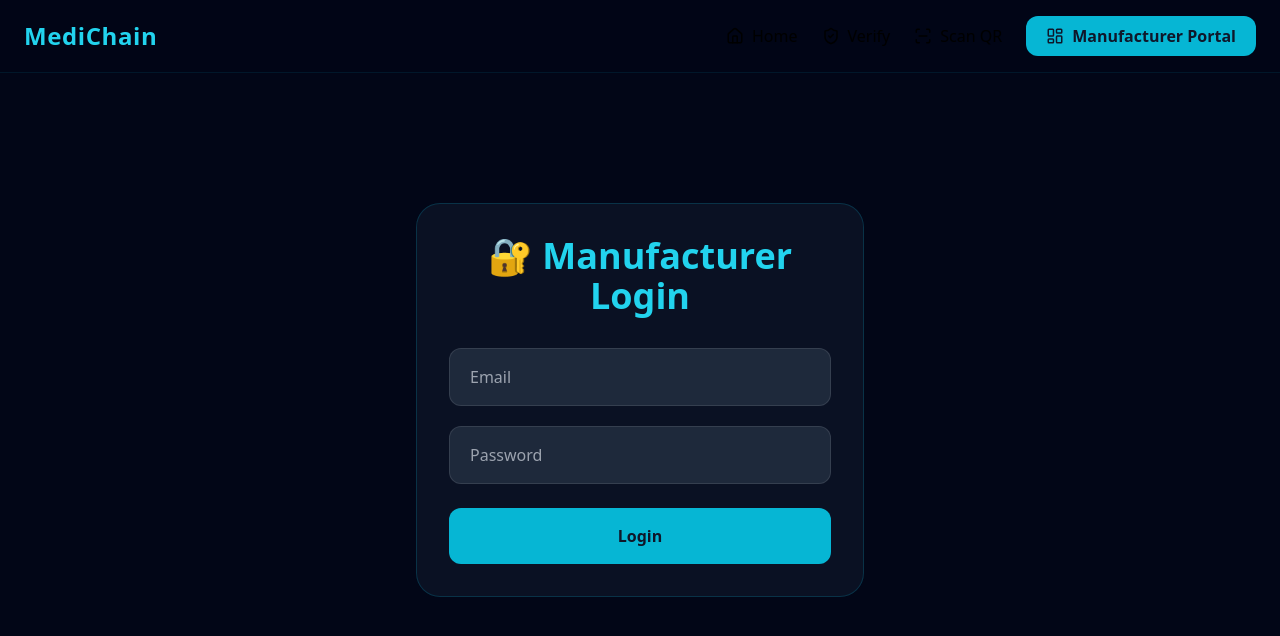
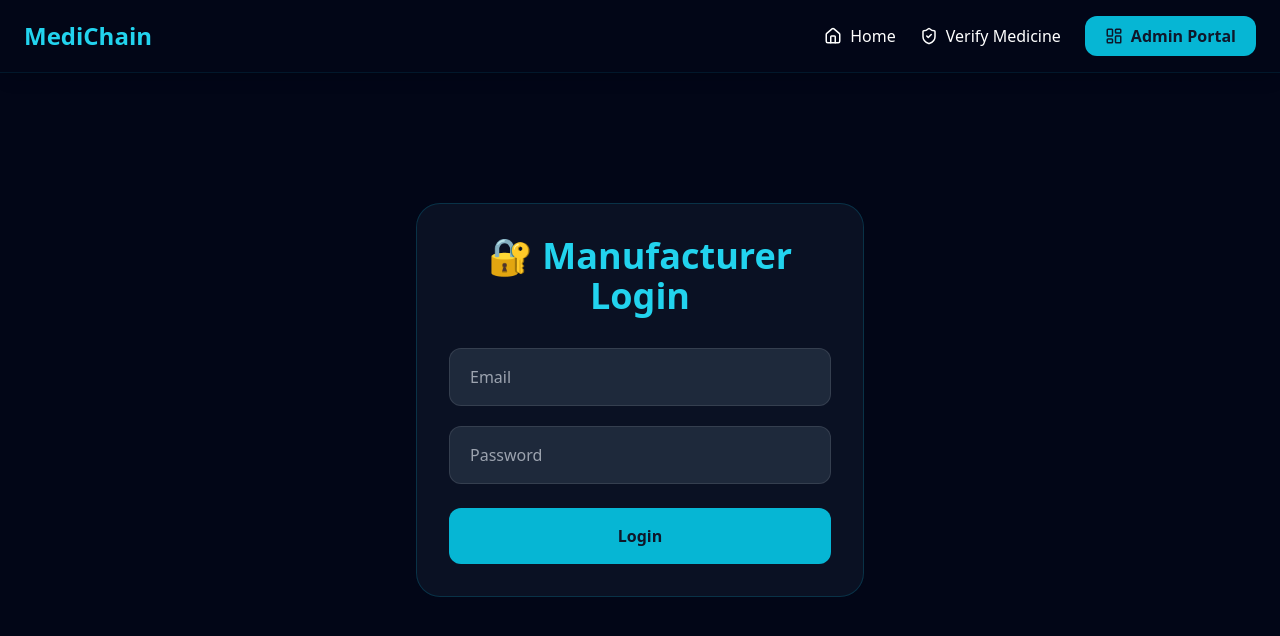
Before and after one commit to Soujana77/Blockchain-counterfeit-tracking, a React app in the folder frontend/: page /login in a window 1280 px wide. Shown: the top 636 px of the page. Built offline with nearby package versions, Linux system fonts and the light colour scheme; some icons are missing; the HTML template or start-up script is replaced by a standard one.

Commit message:
Refactored navigation flow and stabilized admin dashboard routing

```diff
--- a/frontend/src/App.jsx
+++ b/frontend/src/App.jsx
@@ -10,7 +10,7 @@ export default function App() {
 
   const location = useLocation();
 
-  // 🔐 Admin Pages
+  // ✅ Admin Pages
   const adminRoutes = [
 
     "/dashboard",
@@ -18,15 +18,18 @@ export default function App() {
     "/transfer"
   ];
 
+  // ✅ Hide Public Navbar On Admin Pages
   const isAdminPage =
 
-    adminRoutes.includes(location.pathname);
+    adminRoutes.some((route) =>
+      location.pathname.startsWith(route)
+    );
 
   return (
 
-    <div>
+    <div className="bg-[#020617] min-h-screen text-white">
 
-      {/* ✅ Global Toast Notifications */}
+      {/* GLOBAL TOAST */}
       <Toaster
         position="top-right"
         toastOptions={{
@@ -38,9 +41,10 @@ export default function App() {
         }}
       />
 
-      {/* 🌍 Show Navbar Only On Public Pages */}
+      {/* PUBLIC NAVBAR */}
       {!isAdminPage && <Navbar />}
 
+      {/* ROUTES */}
       <AppRoutes />
 
     </div>
--- a/frontend/src/components/Navbar.jsx
+++ b/frontend/src/components/Navbar.jsx
@@ -1,9 +1,7 @@
-
 import { Link } from "react-router-dom";
 
 import {
   ShieldCheck,
-  ScanLine,
   LayoutDashboard,
   Home
 } from "lucide-react";
@@ -19,10 +17,10 @@ export default function Navbar() {
         left-0
         w-full
         z-50
-        bg-[#020617]/90
-        backdrop-blur-lg
+        bg-[#020617]
         border-b
         border-cyan-500/10
+        shadow-lg
       "
     >
 
@@ -45,7 +43,6 @@ export default function Navbar() {
             text-2xl
             font-bold
             text-cyan-400
-            tracking-wide
           "
         >
 
@@ -53,18 +50,16 @@ export default function Navbar() {
 
         </Link>
 
-        {/* NAV LINKS */}
+        {/* LINKS */}
         <div
           className="
             flex
             items-center
             gap-6
-            text-sm
-            md:text-base
+            text-white
           "
         >
 
-          {/* HOME */}
           <Link
             to="/"
             className="
@@ -82,7 +77,6 @@ export default function Navbar() {
 
           </Link>
 
-          {/* VERIFY */}
           <Link
             to="/verify"
             className="
@@ -96,29 +90,10 @@ export default function Navbar() {
 
             <ShieldCheck size={18} />
 
-            Verify
+            Verify Medicine
 
           </Link>
 
-          {/* SCAN QR */}
-          <Link
-            to="/verify"
-            className="
-              hover:text-cyan-400
-              transition
-              flex
-              items-center
-              gap-2
-            "
-          >
-
-            <ScanLine size={18} />
-
-            Scan QR
-
-          </Link>
-
-          {/* MANUFACTURER PORTAL */}
           <Link
             to="/login"
             className="
@@ -138,7 +113,7 @@ export default function Navbar() {
 
             <LayoutDashboard size={18} />
 
-            Manufacturer Portal
+            Admin Portal
 
           </Link>
 
--- a/frontend/src/pages/AdminDashboard.jsx
+++ b/frontend/src/pages/AdminDashboard.jsx
@@ -343,7 +343,7 @@ const liveAlerts = [
       <div className="max-w-7xl mx-auto mt-12">
         <div className="flex flex-wrap gap-4 justify-center">
           <Link
-            to="/add-medicine"
+            to="/medicine"
             className="px-6 py-3 bg-cyan-500 hover:bg-cyan-400 text-slate-900 rounded-xl font-semibold transition"
           >
             ➕ Add Medicine
```
